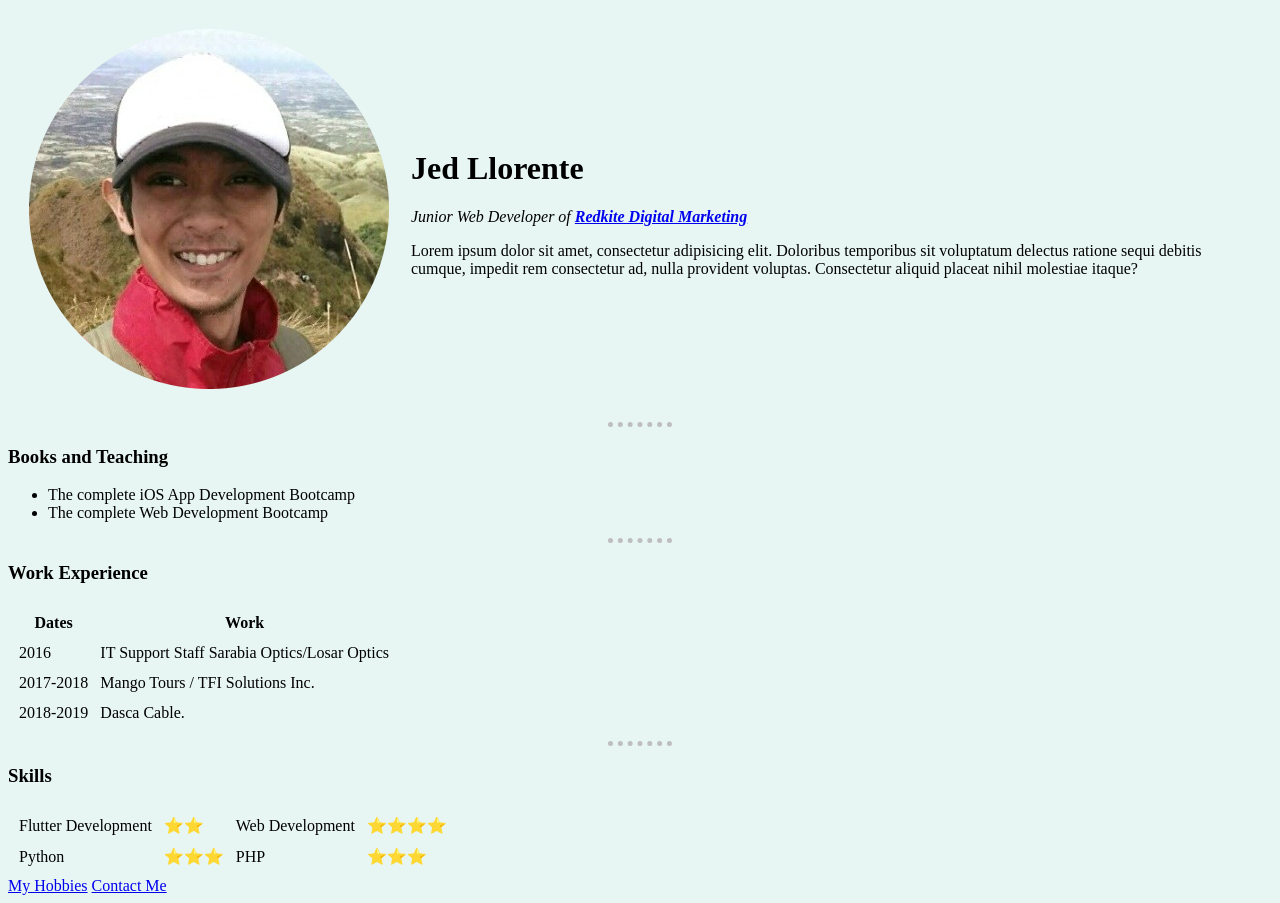
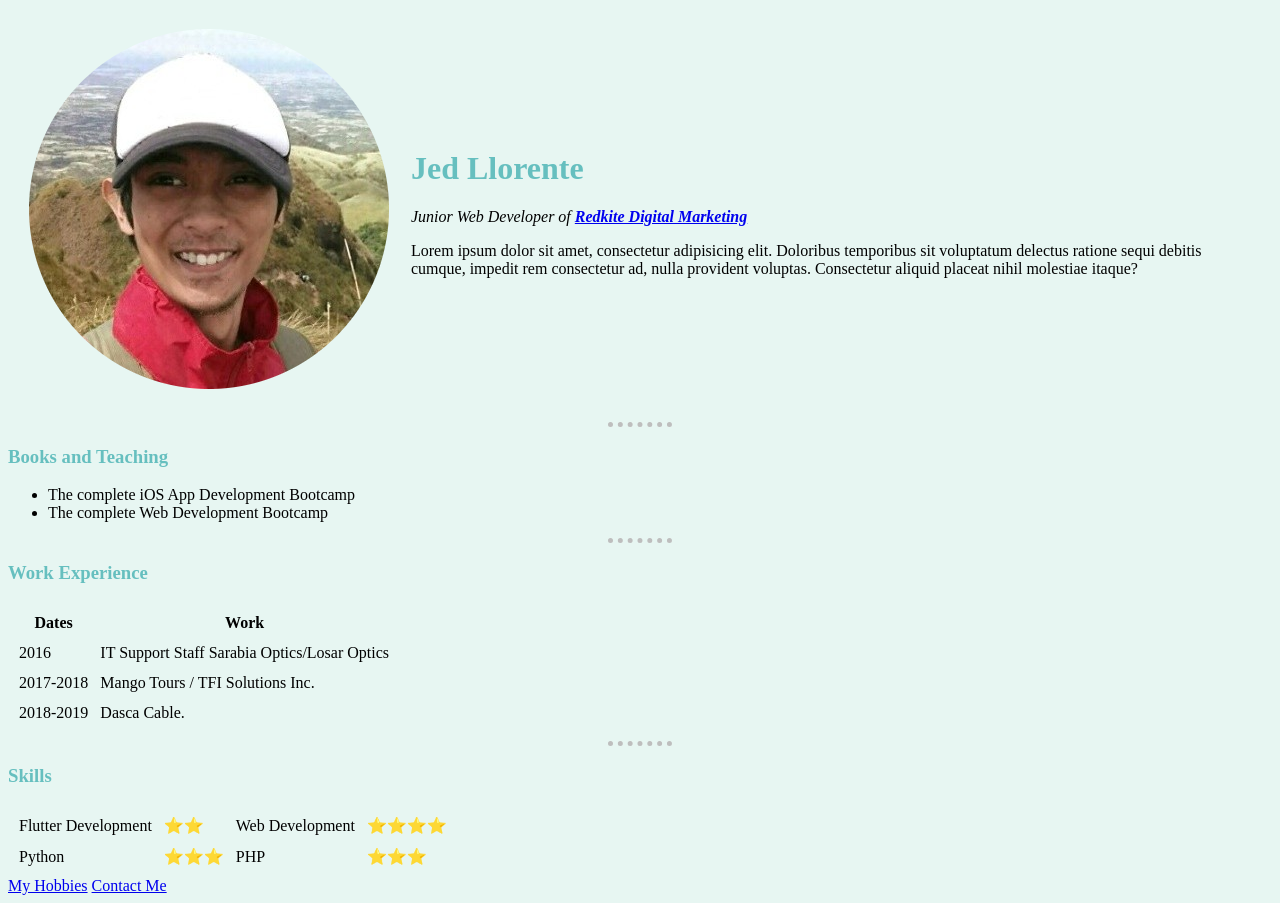
Before and after one commit to Jimcl6/cv, a plain HTML site: page index.html in a window 1280 px wide. Drawn offline with Linux system fonts and the light colour scheme.

Commit message:
13:30 9-29-22

```diff
--- a/style.css
+++ b/style.css
@@ -9,3 +9,7 @@ hr {
     border-color: #bebebe;
     width: 5%;
 }
+
+h1, h3 {
+    color: #66bfbf;
+}
```
